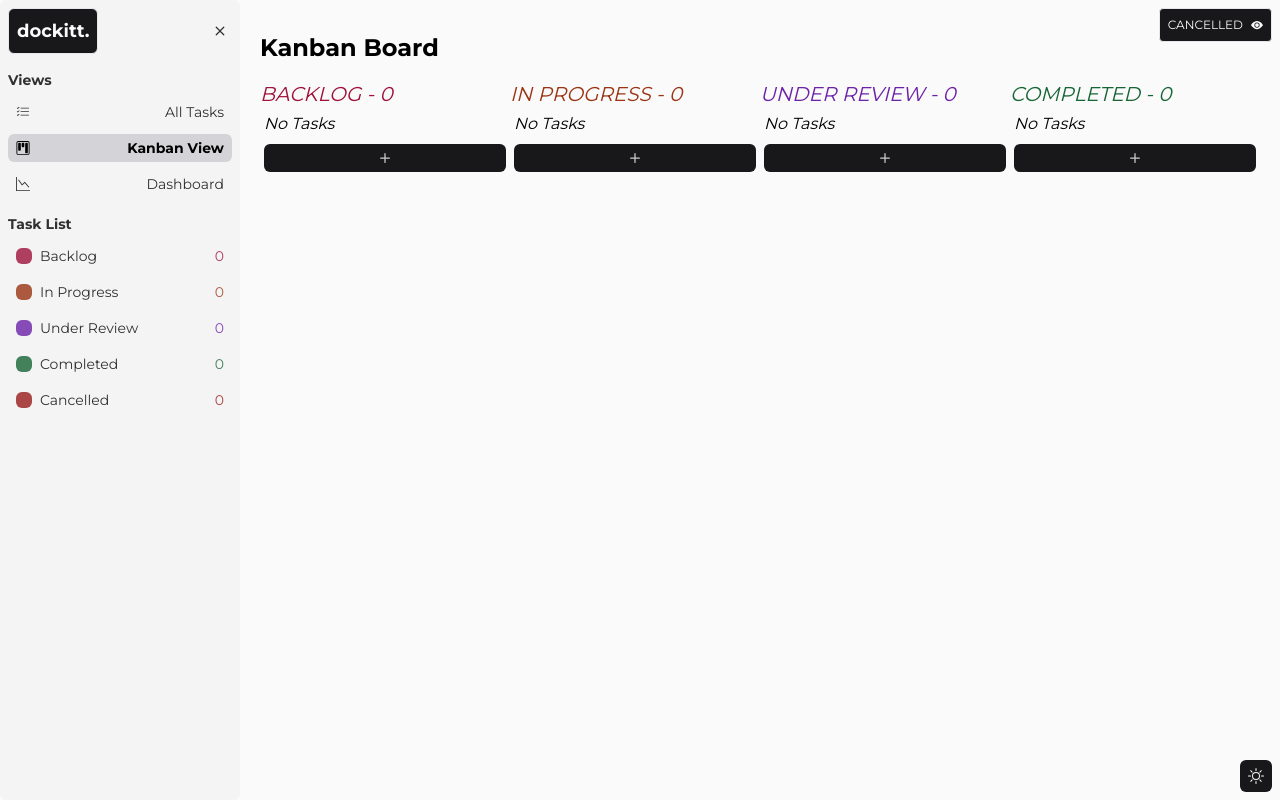
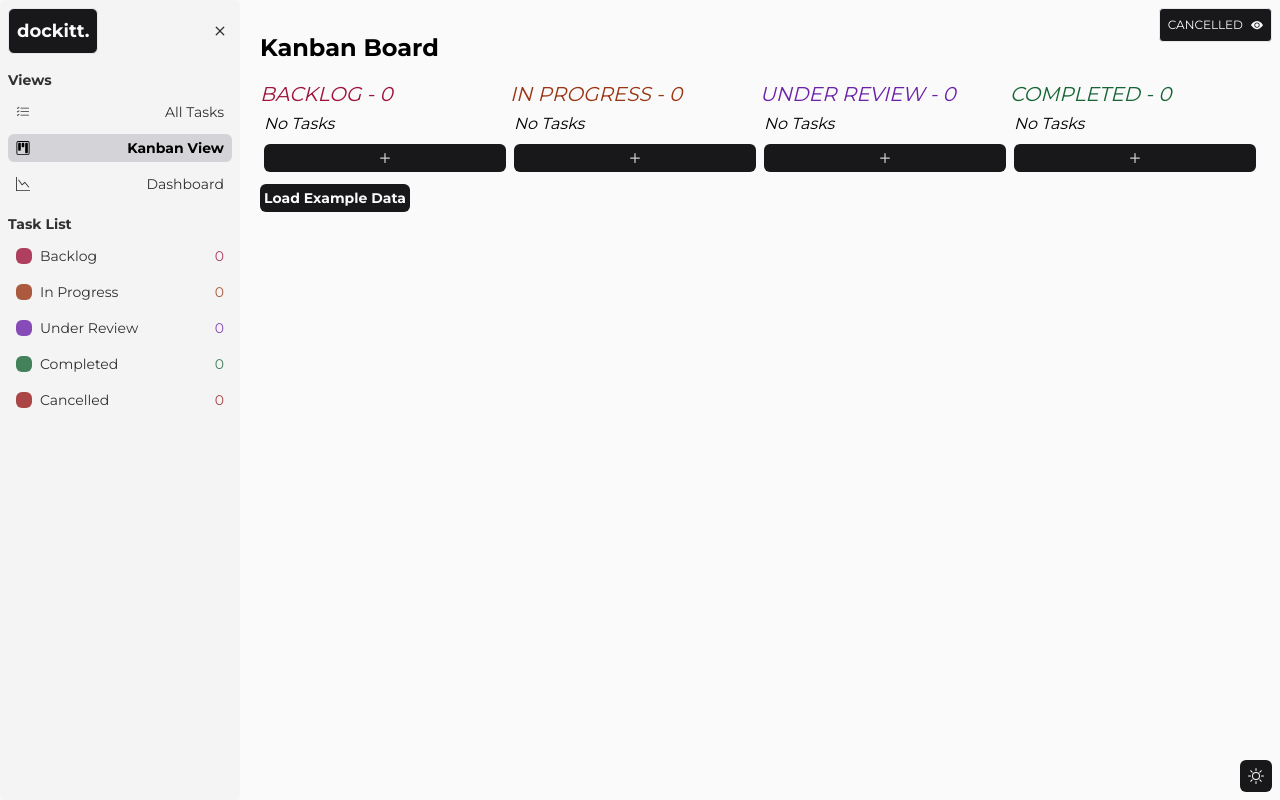
Before and after one commit to williamalowe/next-dockitt, a Next.js app: page /kanban in a window 1280 px wide. Built offline with nearby package versions, Linux system fonts and the light colour scheme.

Commit message:
feat: add add-test-data-btn to kanban page.tsx

```diff
--- a/src/components/kanban-board.tsx
+++ b/src/components/kanban-board.tsx
@@ -1,22 +1,24 @@
-"use client"
-import { useState } from 'react'
-import KanbanColumn from './kanban-column'
-import { useTask } from '@/context/task-context';
-import { BsEyeFill, BsFillEyeSlashFill } from 'react-icons/bs';
+"use client";
+import { useState } from "react";
+import KanbanColumn from "./kanban-column";
+import { useTask } from "@/context/task-context";
+import { BsEyeFill, BsFillEyeSlashFill } from "react-icons/bs";
+import AddTestDataBtn from "./add-test-data-btn";
 
 export default function KanbanBoard() {
   const { tasks } = useTask();
   const [showCancelled, setShowCancelled] = useState(false);
 
   return (
-    <div className='flex gap-x-2'>
-      <button className='absolute top-2 right-2 flex items-center gap-x-2 p-1 sm:p-2 bg-zinc-900 border rounded text-zinc-50 uppercase text-xs hover:scale-105 active:scale-95 transition' onClick={() => setShowCancelled(!showCancelled)}>
+    <div className="flex flex-col gap-x-2">
+      <button
+        className="absolute top-2 right-2 flex items-center gap-x-2 p-1 sm:p-2 bg-zinc-900 border rounded text-zinc-50 uppercase text-xs hover:scale-105 active:scale-95 transition"
+        onClick={() => setShowCancelled(!showCancelled)}
+      >
         Cancelled
-        {
-          showCancelled ? <BsFillEyeSlashFill /> : <BsEyeFill />
-        }
+        {showCancelled ? <BsFillEyeSlashFill /> : <BsEyeFill />}
       </button>
-      <div className='flex-1 flex flex-col md:flex-row gap-y-4'>
+      <div className="flex-1 flex flex-col md:flex-row gap-y-4">
         <KanbanColumn
           header="Backlog"
           textColor="text-rose-800"
@@ -41,17 +43,17 @@ export default function KanbanBoard() {
           cardColor="bg-green-800"
           taskList={tasks.filter((task) => task.status === "completed")}
         />
-      {
-        showCancelled &&
+        {showCancelled && (
           <KanbanColumn
             header="Cancelled"
             textColor="text-red-800"
             cardColor="bg-red-800"
             taskList={tasks.filter((task) => task.status === "cancelled")}
           />
+        )}
+      </div>
+
+      {tasks.length === 0 && <AddTestDataBtn />}
+    </div>
+  );
 }
-
-      </div>
-    </div>
-  )
-}
```
Lines whose indentation alone changed are shown as unchanged.
